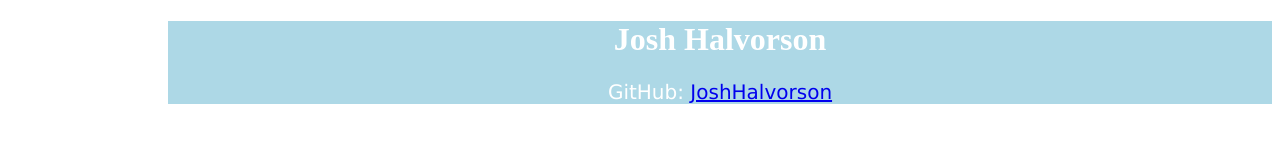
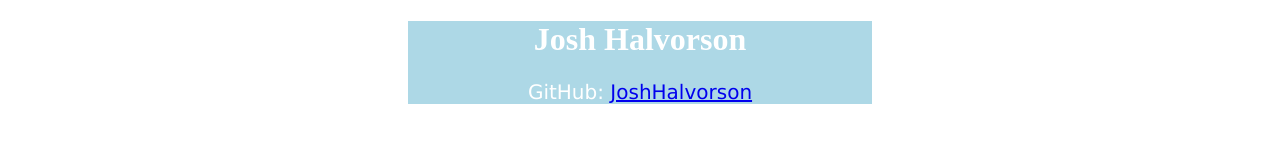
Before and after one commit to jhalvorson98/jhalvorson98.github.io, a plain HTML site: page index.html in a window 1280 px wide. Drawn offline with Linux system fonts and the light colour scheme.

Commit message:
Update index.css

```diff
--- a/index.css
+++ b/index.css
@@ -1,6 +1,8 @@
 div{
   background-color: lightblue;
-  margin-left: 10em;
+  margin-left: 25em;
+  margin-right: 25em;
+
 }
 
 h1 {
```
